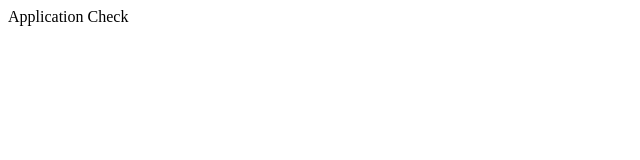
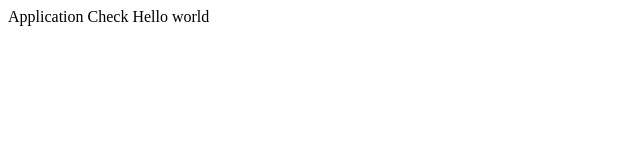
Before and after one commit to anysofronova/effector-admin-reprezentation, a React (Vite) app: page / in a window 1280 px wide. Shown: the top 160 px of the page, without its empty margins (0-640 px from the left). Built offline with nearby package versions, Linux system fonts and the light colour scheme.

Commit message:
fix: vercel

```diff
--- a/src/app/app.tsx
+++ b/src/app/app.tsx
@@ -1,3 +1,3 @@
 export const Application = () => {
-  return <div>Application Check</div>;
+  return <div>Application Check Hello world</div>;
 };
```
